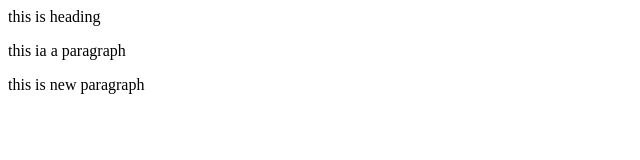
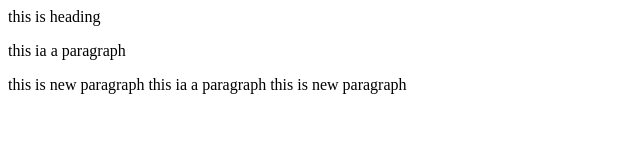
Before and after one commit to naz121/vsc-github, a plain HTML site: page index.html in a window 1280 px wide. Shown: the whole page, without its empty margins (0-640 px from the left). Drawn offline with Linux system fonts and the light colour scheme.

Commit message:
commit 3

```diff
--- a/index.html
+++ b/index.html
@@ -1,3 +1,5 @@
 <h> this is heading </h>
 <p>this ia a paragraph</p>
 <p2>this is new paragraph</p2>
+<p3>this ia a paragraph</p3>
+<p4>this is new paragraph</p4>
```
